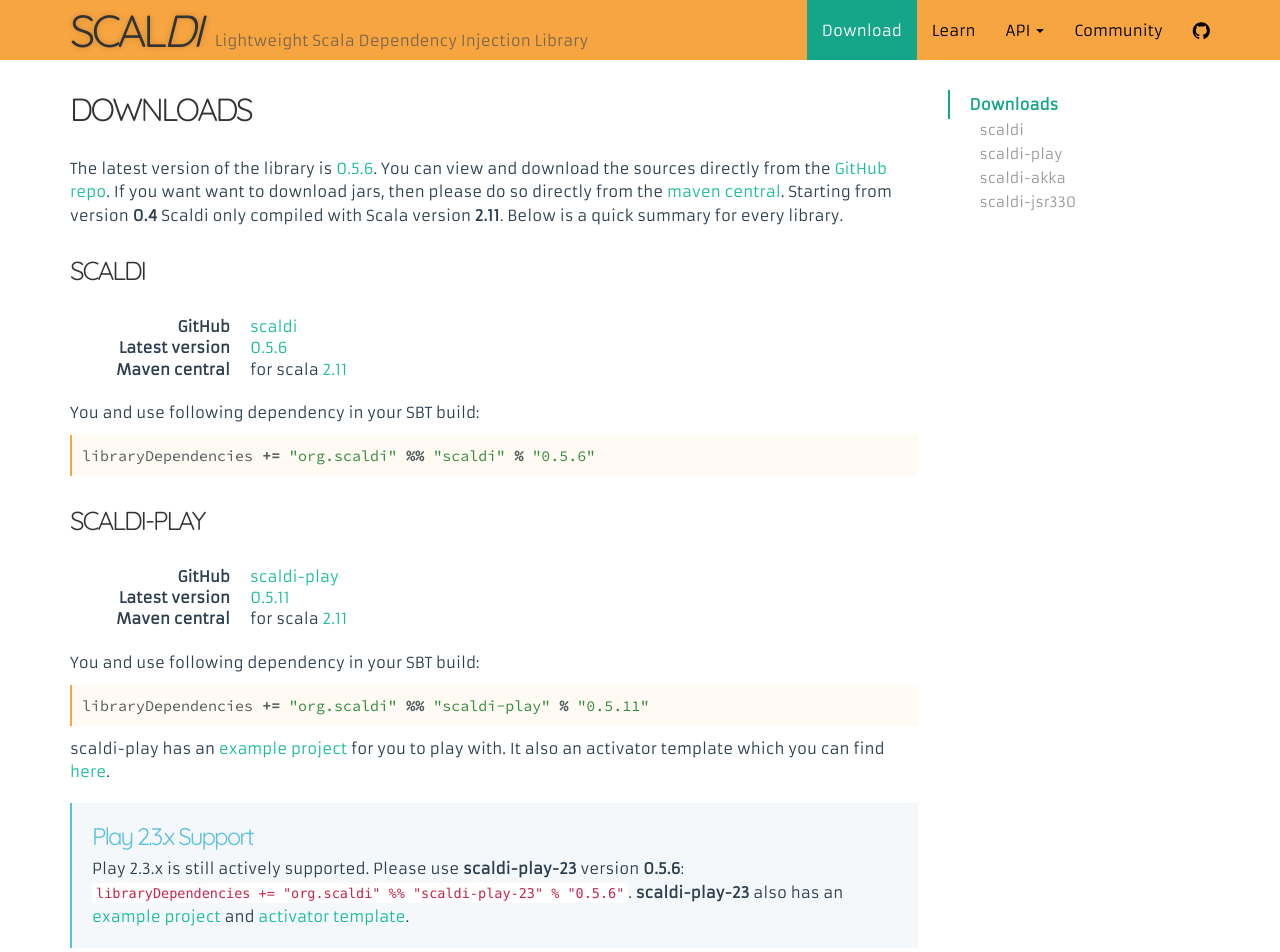
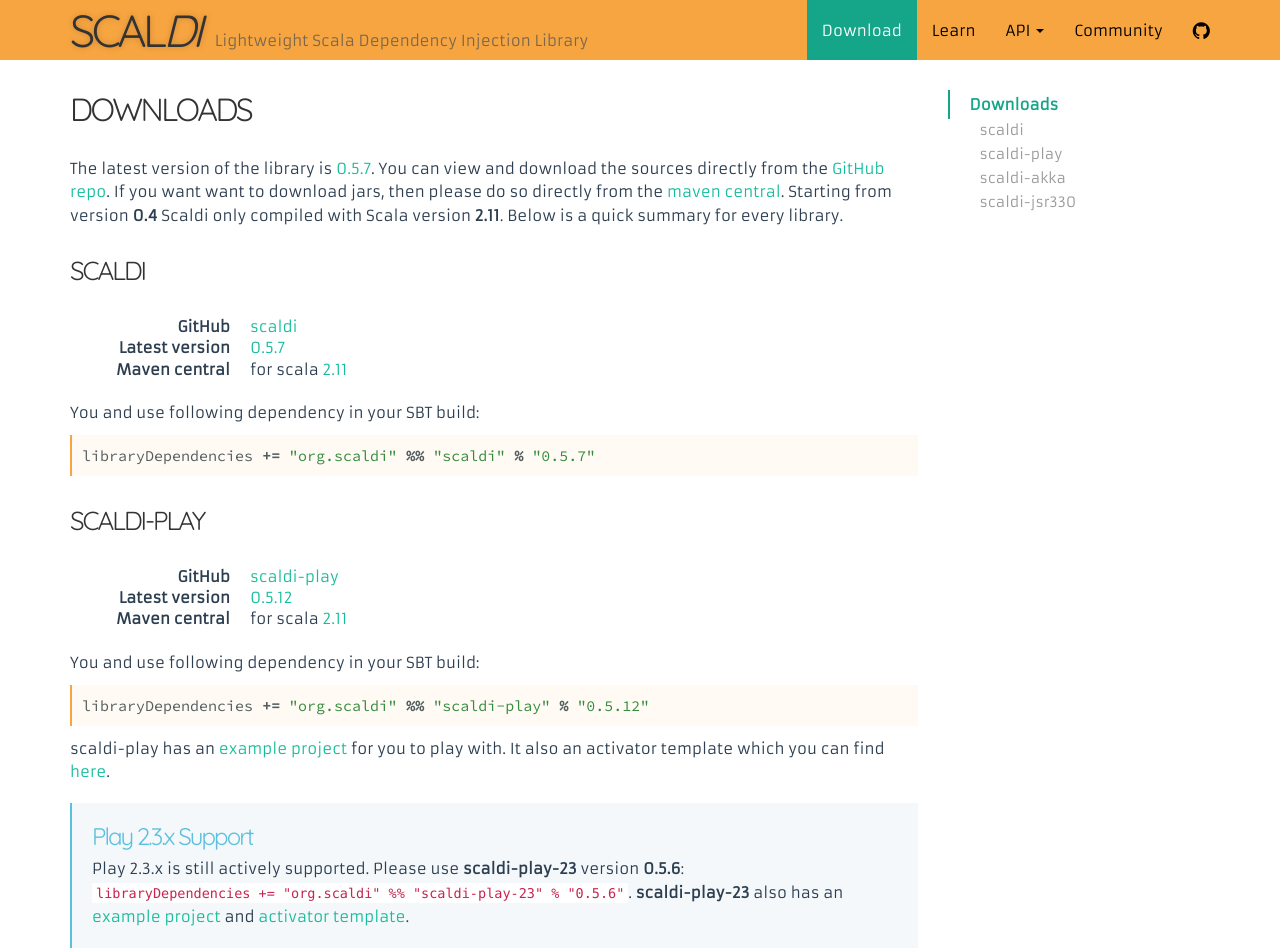
Before and after one commit to scaldi/scaldi-website, a Jekyll site: the page built from download.md, in a window 1280 px wide and 1400 px high. Shown: the top 952 px of the window. Built offline with Jekyll 4.4.1, drawn with Linux system fonts in a browser that asks for light colours; some of the changed text lies outside the part shown.

Commit message:
Bumped versions

```diff
--- a/_config.yml
+++ b/_config.yml
@@ -7,11 +7,11 @@
 domain: scaldi.org
 
 version:
-  scaldi: 0.5.6
-  scaldi-jsr330: 0.5.7
-  scaldi-play: 0.5.11
+  scaldi: 0.5.7
+  scaldi-jsr330: 0.5.8
+  scaldi-play: 0.5.12
   scaldi-play-23: 0.5.6
-  scaldi-akka: 0.5.6
+  scaldi-akka: 0.5.7
 
 link:
   scaldi-github: https://github.com/scaldi
```
